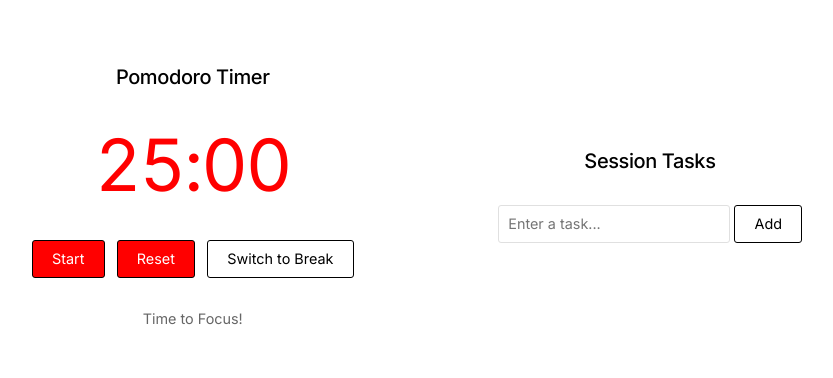
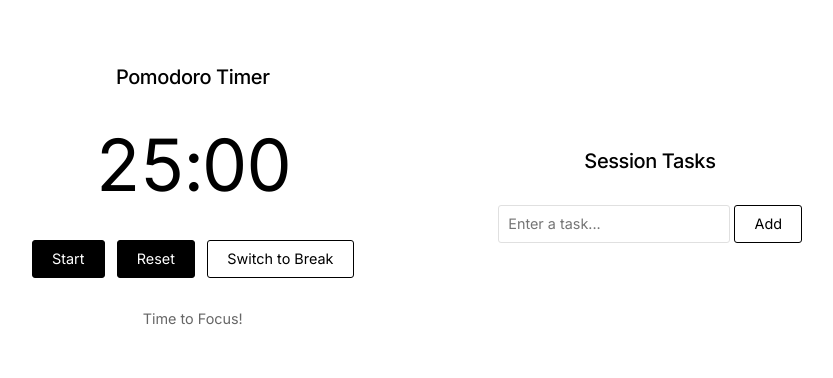
Before and after one commit to clocke129/BYOA---Pomodoro, a plain HTML site: page index.html in a window 1280 px wide. Shown: the part 211-589 px from the top of the page, without its empty margins (223-1056 px from the left). Drawn offline with Linux system fonts and the light colour scheme.

Commit message:
back to black

```diff
--- a/styles.css
+++ b/styles.css
@@ -1,5 +1,5 @@
 :root {
-    --primary: #FF0000;      /* Changed from black to red */
+    --primary: #000000;      /* Changed back to black from red */
     --secondary: #666666;    /* Mid grey for secondary elements */
     --background: #FFFFFF;   /* Pure white background */
     --surface: #FFFFFF;      /* White surface */
```
